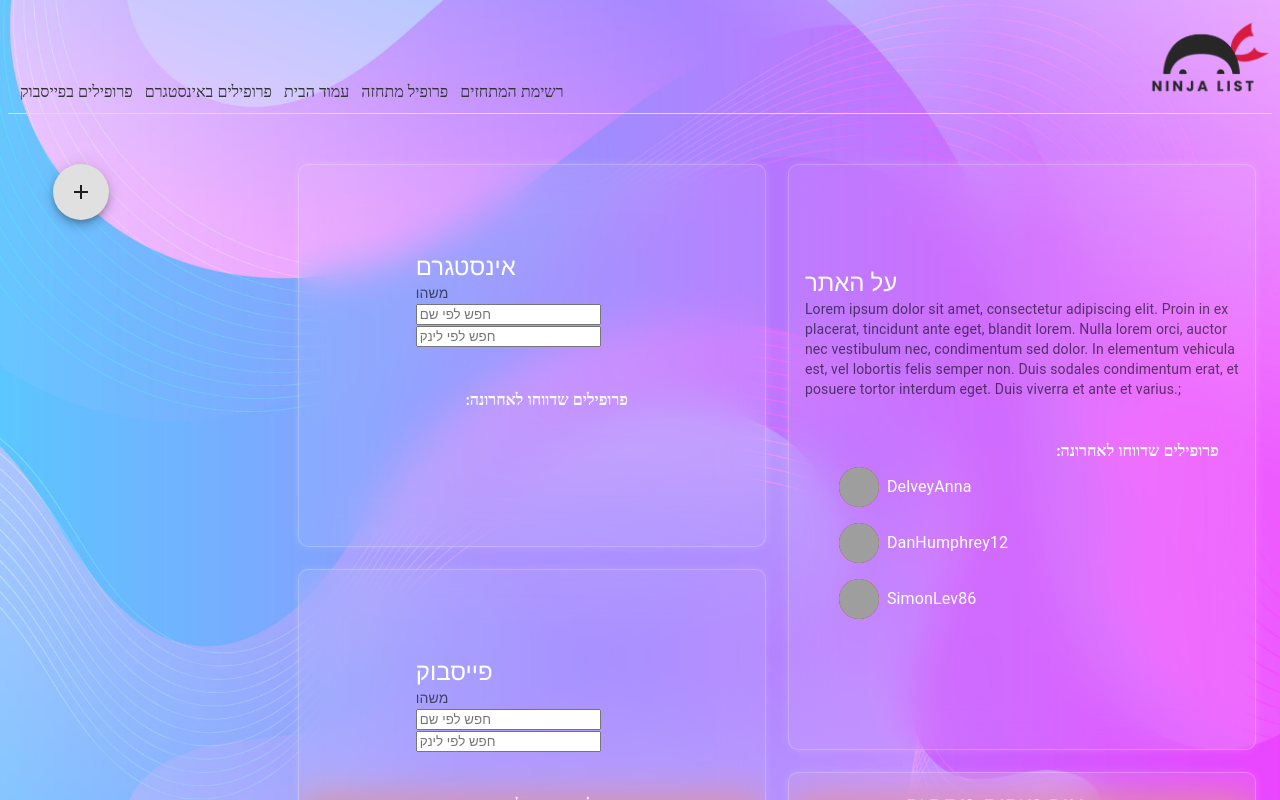
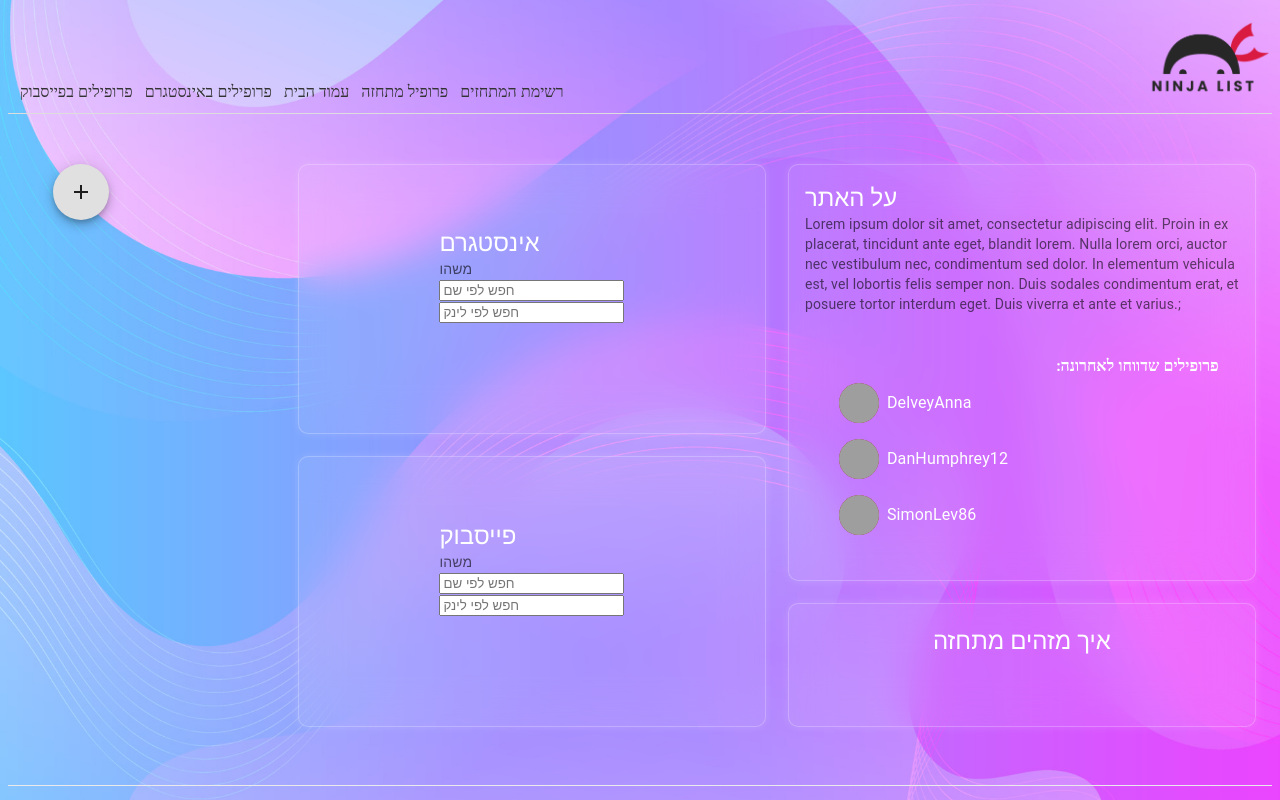
Before and after one commit to rashel1410/BeSafe-Hackathon, a Next.js app: page / in a window 1280 px wide. Shown: the top 800 px of the page. Built offline with nearby package versions, Linux system fonts and the light colour scheme; data requests are answered from the project's data file; grey boxes are pictures that could not be loaded.

Commit message:
Avatar list heading removed from some cards

```diff
--- a/comps/Card.js
+++ b/comps/Card.js
@@ -29,8 +29,12 @@ const Card = ({ title, content, searchBar=false , avatarList=false}) => {
             {searchBar && <Search/>}
 
             <div className={styles.card_footer}>
-                <h4>:פרופילים שדווחו לאחרונה</h4>
-                {avatarList && <AvatarList/>}
+                {avatarList && (
+                    <div>
+                        <h4>:פרופילים שדווחו לאחרונה</h4>
+                        <AvatarList/>
+                    </div>
+                )}
             </div>
             </CardContent>
 
```
